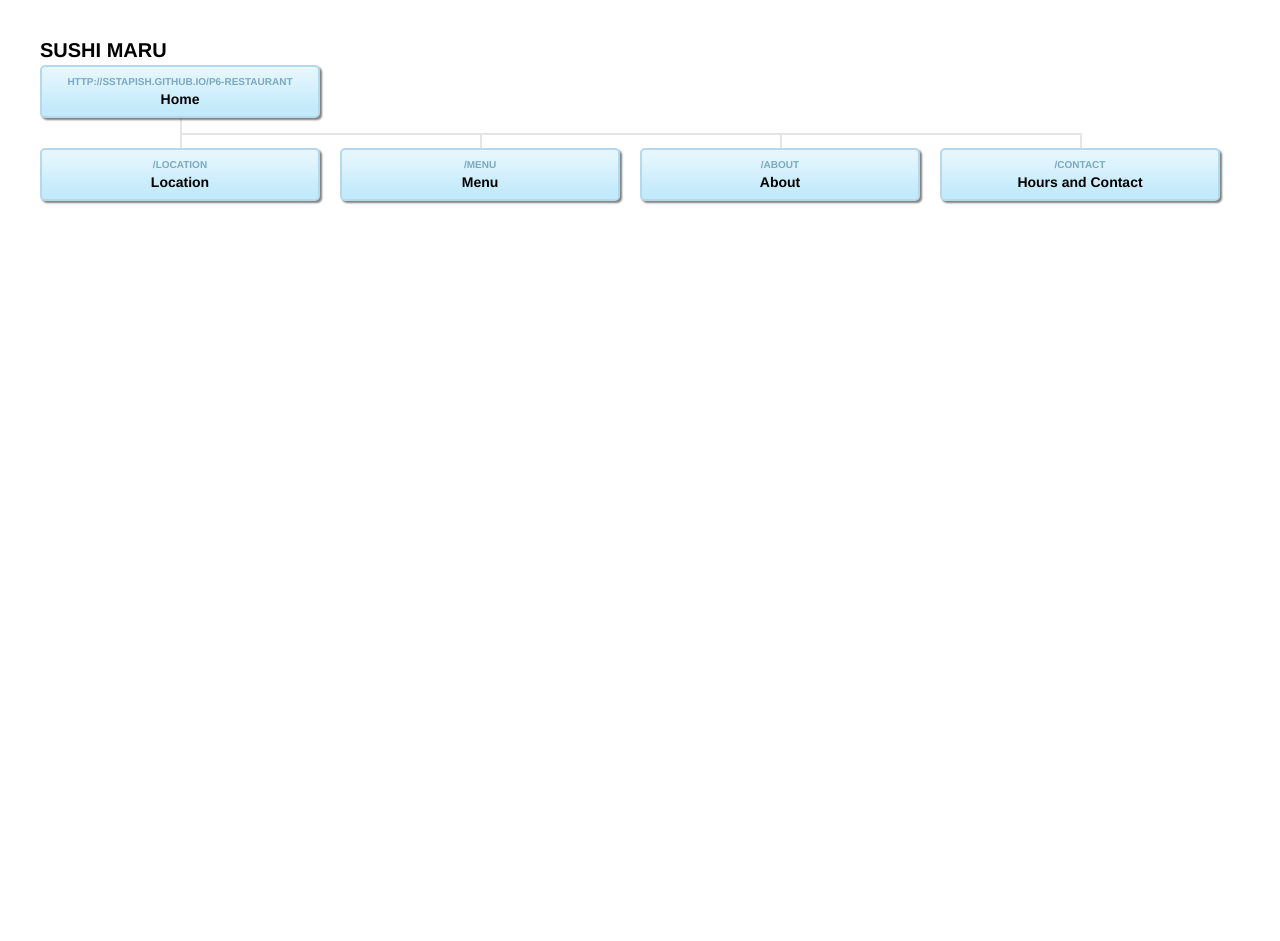
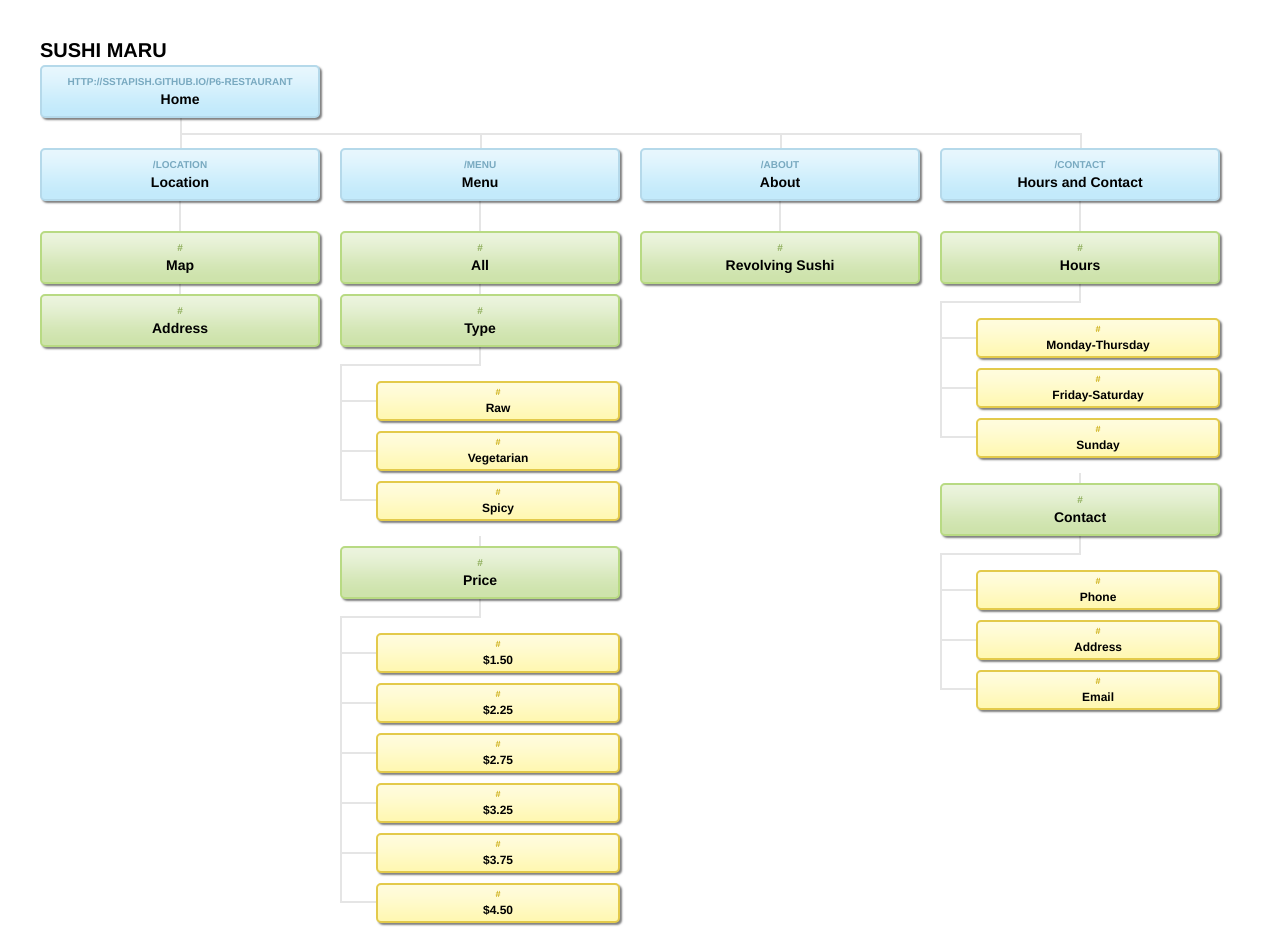
Before and after one commit to sstapish/p6-restaurant-sitemap, a plain HTML site: page index.html in a window 1280 px wide. Before the commit the page ends 800 px from the top, so only its background shows below. Drawn offline with Linux system fonts and the light colour scheme; files whose address does not match are found by name.

Commit message:
Version 1

```diff
--- a/index.html
+++ b/index.html
@@ -16,20 +16,61 @@
 		<h1>Sushi Maru</h1>
 		<h2>Preliminary Site Map &mdash; Version 1.0</h2>
 
-
-
 		<ul id="primaryNav" class="col4">
 			<li id="home"><a href="http://sstapish.github.io/p6-restaurant">Home</a></li>
 			<li><a href="/location">Location</a>
+				<ul>
+					<li><a href="#">Map</a></li>
+					<li><a href="#">Address</a></li>
+				</ul>
+			</li>
 
+			<li><a href="/menu">Menu</a>
+				<ul>
+					<li><a href="#">All</a></li>
+					<li><a href="#">Type</a>
+						<ul>
+							<li><a href="#">Raw</a></li>
+							<li><a href="#">Vegetarian</a></li>
+							<li><a href="#">Spicy</a></li>
+						</ul>
+					</li>
+					<li><a href="#">Price</a>
+						<ul>
+							<li><a href="#">$1.50</a></li>
+							<li><a href="#">$2.25</a></li>
+							<li><a href="#">$2.75</a></li>
+							<li><a href="#">$3.25</a></li>
+							<li><a href="#">$3.75</a></li>
+							<li><a href="#">$4.50</a></li>
+						</ul>
+					</li>
+				</ul>
 			</li>
-			<li><a href="/menu">Menu</a>
 
-			</li>
 			<li><a href="/about">About</a>
-
+				<ul>
+					<li><a href="#">Revolving Sushi</a></li>
+				</ul>
 			</li>
 			<li><a href="/contact">Hours and Contact</a>
+				<ul>
+					<li><a href="#">Hours</a>
+						<ul>
+							<li><a href="#">Monday-Thursday</a></li>
+							<li><a href="#">Friday-Saturday</a></li>
+							<li><a href="#">Sunday</a></li>
+						</ul>
+					</li>
+					<li><a href="#">Contact</a>
+						<ul>
+							<li><a href="#">Phone</a></li>
+							<li><a href="#">Address</a></li>
+							<li><a href="#">Email</a></li>
+						</ul>
+					</li>
+				</ul>
+			</li>
 
 		</ul>
 
```
